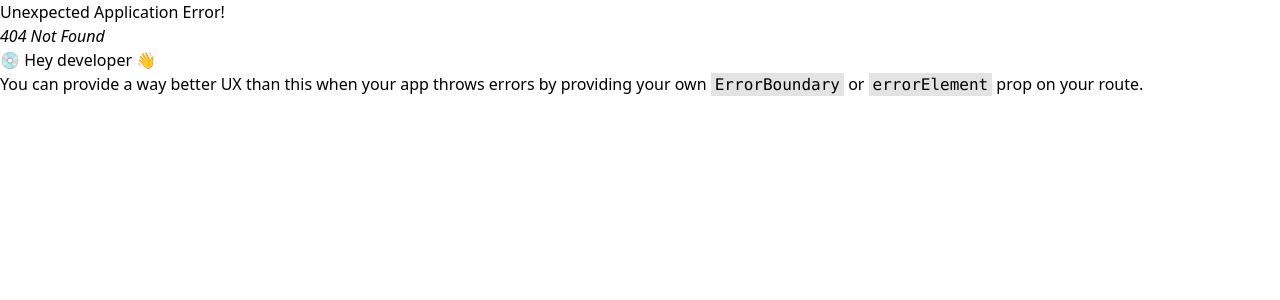
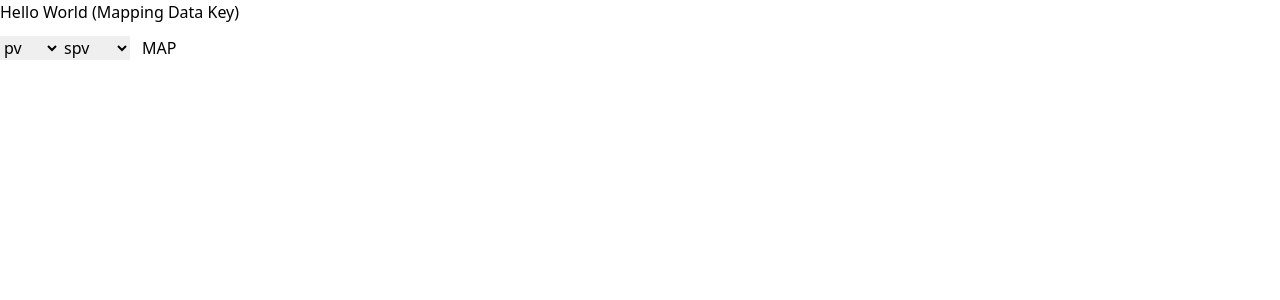
Before and after one commit to Sourz-101/FrontendTest, a React (Vite) app: page /setting in a window 1280 px wide. Before the commit this address had no page. Shown: the top 300 px of the page. Built offline with nearby package versions, Linux system fonts and the light colour scheme.

Commit message:
added setting page

```diff
--- a/src/pages/Home.jsx
+++ b/src/pages/Home.jsx
@@ -1,9 +1,17 @@
-import React, { useEffect, useState } from "react";
+import React, { useContext, useEffect, useState } from "react";
 import ReadingCard from "../components/Dashboard/ReadingCard";
 import ReadingCardMobile from "../components/Dashboard/ReadingCardMobile";
 import axios from "axios";
+import { DisplaySetting } from "../store/DisplaySettingStore";
 
 const Home = () => {
+
+
+  const {data,setData} = useContext(DisplaySetting);
+
+  const [globalData, setGlobalData] = useState(null);
+
+
   const [liveData, setLiveData] = useState([]);
   const [pv, setPv] = useState(0); // Correct initialization of state variables
   const [sv, setSv] = useState(0);
@@ -13,8 +21,13 @@ const Home = () => {
   const [amp2, setAmp2] = useState(0);
   const [ms, setMs] = useState(0);
 
+
+
+
+
   useEffect(() => {
     const fetchData = async () => {
+
       try {
         const response = await axios.get('http://ec2-35-154-187-94.ap-south-1.compute.amazonaws.com:3000/getdata');
         // const response = await axios.get('http://localhost:3000/getdata');
@@ -24,15 +37,20 @@ const Home = () => {
         console.log("hiii data",datatoset)
         if (!datatoset) return;
 
+        setGlobalData(datatoset);
+        console.log(data);
+
+
+
 
         // console.log(datatoset["pv"])
-        setPv(datatoset.pv);
-        setSv(datatoset?.sv);
-        setAmp(datatoset?.amp);
-        setRpm(datatoset?.rpm);
-        setTemp(datatoset?.temp);
-        setAmp2(datatoset?.amp2);
-        setMs(datatoset?.ms);
+        setPv(datatoset[data.pv]);
+        setSv(datatoset[data.sv]);
+        setAmp(datatoset[data.amp]);
+        setRpm(datatoset[data.rpm]);
+        setTemp(datatoset[data.temp]);
+          setAmp2(datatoset[data.amp2]);
+        setMs(datatoset[data.ms]);
 
 
 
--- /dev/null
+++ b/src/pages/Setting.jsx
@@ -0,0 +1,45 @@
+import React, { useContext, useState } from 'react'
+import { DisplaySetting } from '../store/DisplaySettingStore';
+
+const Setting = () => {
+
+
+    const {data,setData} = useContext(DisplaySetting);
+
+    console.log(data);
+
+    const [currentDataKey, setCurrentDataKey] = useState(null);
+
+    const [keyToMap, setKeyToMap] = useState(null)
+
+    const mapkey = () => {
+        setData({...data, [currentDataKey]: keyToMap})
+
+    }
+
+  return (
+    <div>
+        <h1>
+            Hello World (Mapping Data Key)
+        </h1>
+
+        <select onChange={(e) => setCurrentDataKey(e.target.value)}>
+            <option value="pv">pv</option>
+            <option value="sv">sv</option>
+            <option value="temp">temp</option>
+        </select>
+
+        <select onChange={(e) => setKeyToMap(e.target.value)}>
+            <option value="spv">spv</option>
+            <option value="nsv">nsv</option>
+            <option value="tempu">tempu</option>
+        </select>
+
+        <button onClick={mapkey} className='p-3'>MAP</button>
+
+
+    </div>
+  )
+}
+
+export default Setting
--- a/src/store/DisplaySettingStore.jsx
+++ b/src/store/DisplaySettingStore.jsx
@@ -1,17 +1,31 @@
 import { createContext, useState } from "react";
 
 export const DisplaySetting = createContext({
-  data: "",
+  data: {
+    pv: "pv",
+    sv: "sv",
+    temp: "temp",
+    amp: "amp",
+    amp2: "amp2",
+    rpm: "rpm",
+  },
 });
 
 const DisplaySettingContextProvider = ({ children }) => {
-  const [data, setData] = useState("Working Fine");
+  const [data, setData] = useState({
+    pv: "spv",
+    sv: "sv",
+    temp: "tempu",
+    amp: "amp",
+    amp2: "amp2",
+    rpm: "rpm",
+  });
 
   return (
     <DisplaySetting.Provider
       value={{
         data,
-        setData
+        setData,
       }}
     >
       {children}
```
Also changed, not shown: src/routes/router.jsx (+7 -1 lines).
